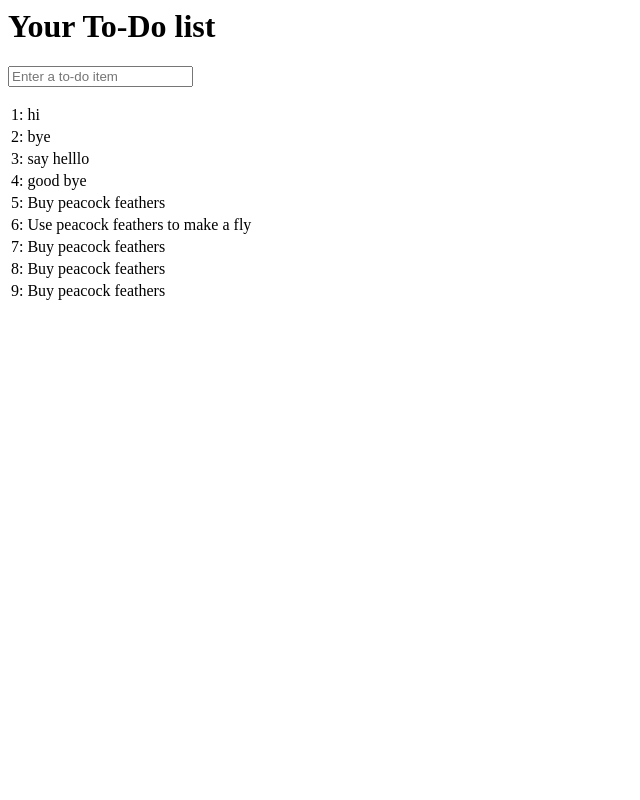
After one commit to Naawi/ToDoListWebsite, a Django app: page /lists/global-list/ in a window 1280 px wide. The commit adds this page. Shown: the whole page, without its empty margins (0-640 px from the left). Run offline with Django 3.2, Linux system fonts and the light colour scheme; data comes from the database, SQL or seed files in the repository; both versions use the stored data as it was after the commit.

Commit message:
new URL, view and template to display lists

```diff
--- a/functional_tests/tests.py
+++ b/functional_tests/tests.py
@@ -32,7 +32,7 @@ class NewVisitorTest( LiveServerTestCase ):
         inputbox.send_keys( 'Buy peacock feathers' )
         # Pressing enter should make page update
         inputbox.send_keys( Keys.ENTER )
-        #time.sleep( 1 )
+        time.sleep( 1 )
         user1_list_url = self.browser.current_url
         self.assertRegex( user1_list_url, '/lists/.+' )
         self.check_for_row_in_list_table( '1: Buy peacock feathers' )
@@ -62,6 +62,7 @@ class NewVisitorTest( LiveServerTestCase ):
         inputbox.click()
         inputbox.send_keys( 'Buy milk' )
         inputbox.send_keys( Keys.ENTER )
+        time.sleep( 1 )
 
         # New user gets their own url
         user2_list_url = self.browser.current_url
--- /dev/null
+++ b/lists/templates/list.html
@@ -0,0 +1,19 @@
+<html>
+  <head>
+    <title>To-Do lists</title>
+  </head>
+  <body>
+    <h1>Your To-Do list</h1>
+    <form action="/" method="post">
+      <input name="item_text" id="id_new_item" placeholder="Enter a to-do item"/>
+      {% csrf_token %}
+    </form>
+    <table id="id_list_table">
+      {% for item in items %}
+        <tr>
+          <td>{{ forloop.counter }}: {{ item.text }}</td>
+        </tr>
+      {% endfor %}
+    </table>
+  </body>
+</html>
--- a/lists/views.py
+++ b/lists/views.py
@@ -6,7 +6,10 @@ from lists.models     import Item
 def home_page( request ):
     if request.method == 'POST':
         Item.objects.create( text = request.POST[ 'item_text' ] )
-        return redirect( '/' )
+        return redirect( '/lists/global-list/' )
 
+    return render( request, 'home.html' )
+
+def view_list( request ):
     items = Item.objects.all()
-    return render( request, 'home.html', { 'items': items } )
+    return render( request, 'list.html', { 'items': items } )
--- a/superlists/urls.py
+++ b/superlists/urls.py
@@ -19,5 +19,7 @@ from lists import views
 
 urlpatterns = [
     #path('admin/', admin.site.urls),
-    path('', views.home_page, name = 'home' )
+    path('', views.home_page, name = 'home' ),
+    path('lists/global-list/', views.view_list, name = 'view_list' ),
+
 ]
```
Also changed, not shown: lists/templates/home.html (+2 -9 lines), lists/tests.py (+18 -13 lines), db.sqlite3, 1 other file.
